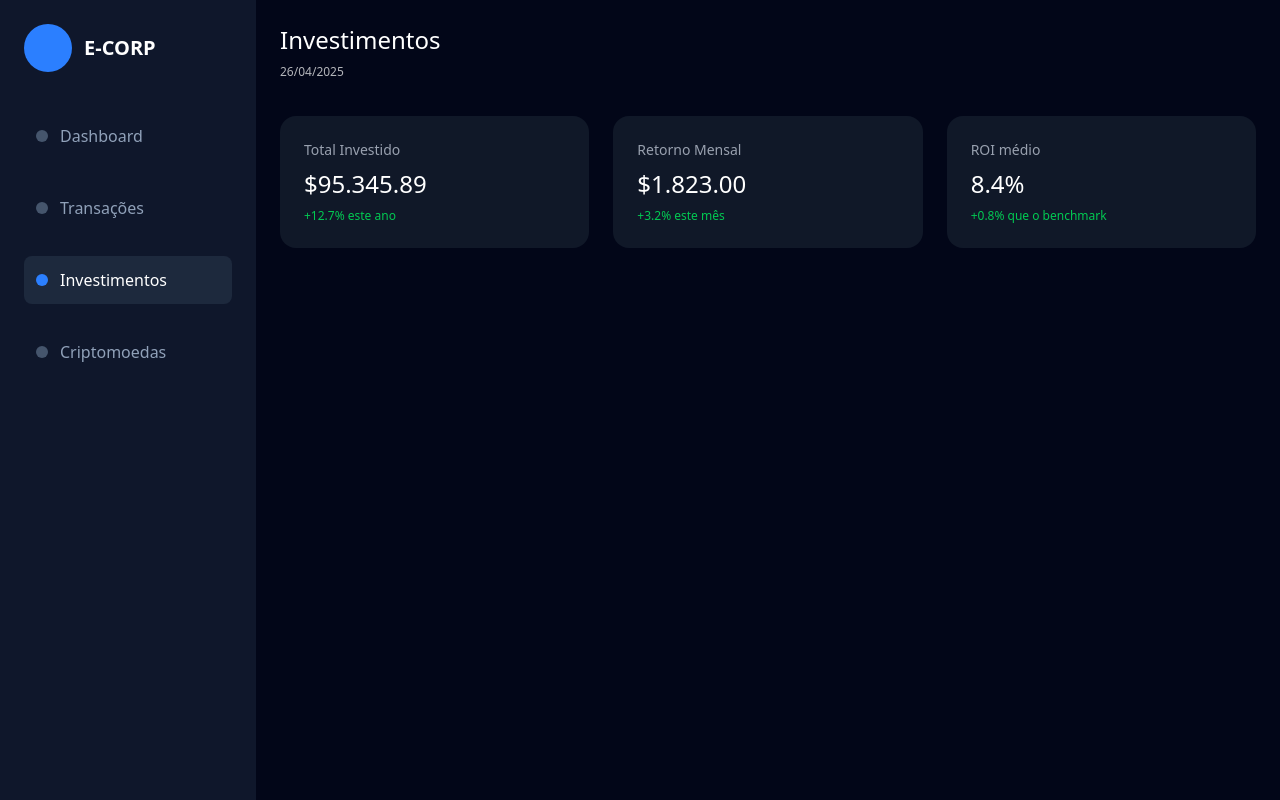
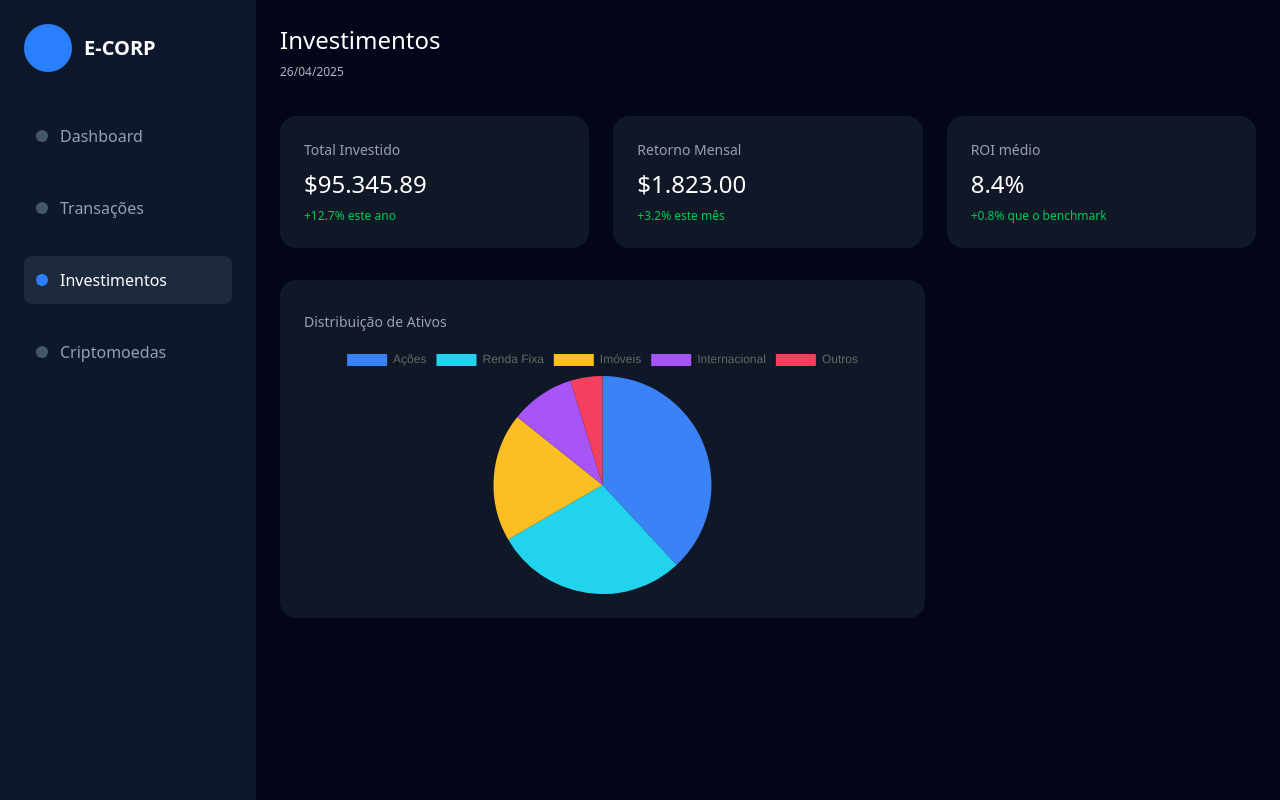
Before and after one commit to BiancaMRV/financedashboard, a React (Vite) app: page /investments in a window 1280 px wide. Built offline with nearby package versions, Linux system fonts and the light colour scheme.

Commit message:
investments pie

```diff
--- /dev/null
+++ b/src/components/investments/Alocacao.tsx
@@ -0,0 +1,43 @@
+import { Pie } from "react-chartjs-2";
+
+export default function Alocacao() {
+  const data = {
+    labels: ["Ações", "Renda Fixa", "Imóveis", "Internacional", "Outros"],
+    datasets: [
+      {
+        data: [40, 30, 20, 10, 5],
+        backgroundColor: [
+          "#3B82F6",
+          "#22D3EE",
+          "#FBBF24",
+          "#A855F7",
+          "#F43F5E",
+        ],
+        borderWidth: 0,
+      },
+    ],
+  };
+  const options = {
+    responsive: true,
+    maintainAspectRatio: false,
+
+    plugins: {
+      legend: { display: true },
+      tooltip: {
+        backgroundColor: "#1e293b",
+        titleColor: "#fff",
+        bodyColor: "#cbd5e1",
+      },
+    },
+    elements: {
+      arc: {
+        borderWidth: 0,
+      },
+    },
+  };
+  return (
+    <div className="relative w-full h-[250px]">
+      <Pie data={data} options={options} />
+    </div>
+  );
+}
--- a/src/pages/Investments.tsx
+++ b/src/pages/Investments.tsx
@@ -1,3 +1,5 @@
+import Alocacao from "../components/investments/Alocacao";
+
 export default function Investments() {
   return (
     <div className="flex-1">
@@ -27,6 +29,15 @@ export default function Investments() {
           <p className="text-xs text-green-500 mt-2"> +0.8% que o benchmark</p>
         </div>
       </div>
+      <div className="grid grid-cols-3 mt-8 gap-4 ">
+        {/* gráfico de pizza */}
+        <div className="bg-gray-900 p-6 rounded-2xl col-span-2">
+          <h2 className="text-gray-400 text-sm mb-3 mt-2">
+            Distribuição de Ativos
+          </h2>
+          <Alocacao />
+        </div>
+      </div>
     </div>
   );
 }
```
